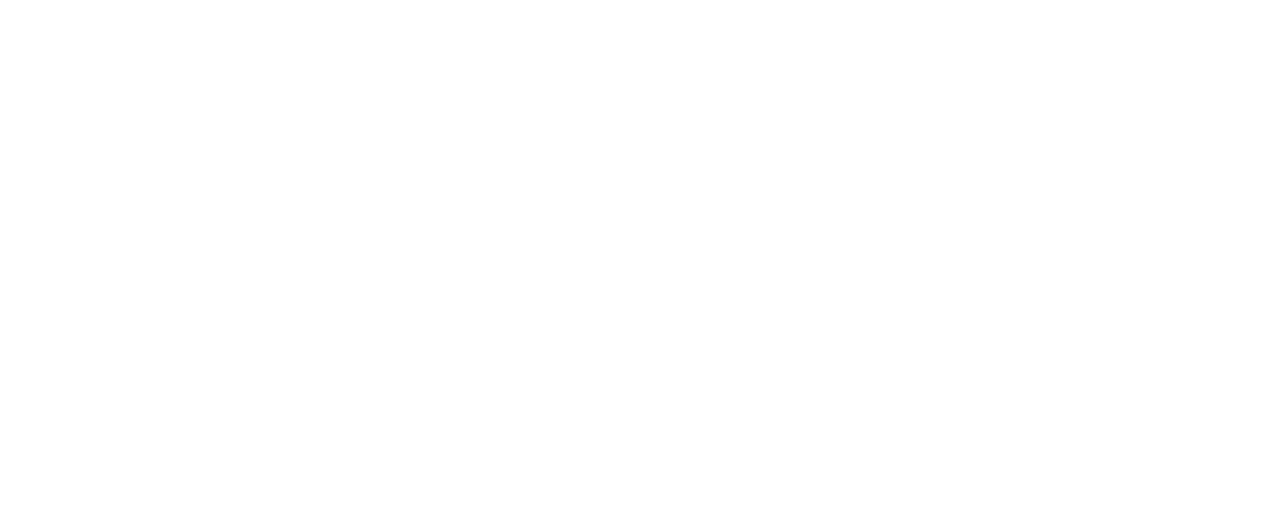
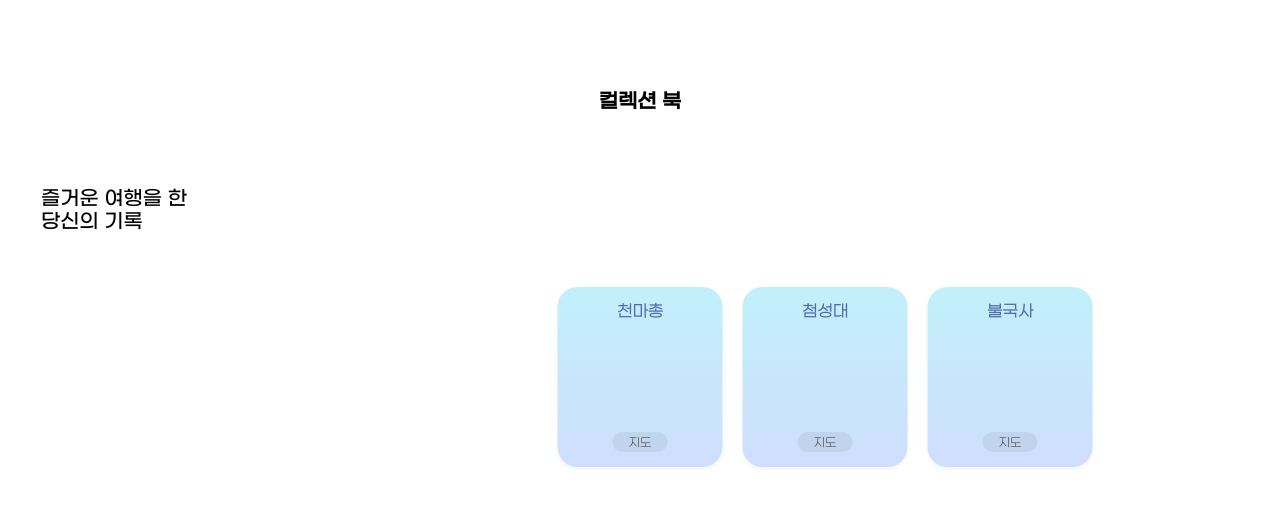
Before and after one commit to MoDaLaa/FE, a React (Vite) app: page /collection in a window 1280 px wide. Before the commit this address had no page. Shown: the top 506 px of the page. Built offline with nearby package versions, Linux system fonts and the light colour scheme.

Commit message:
컬렉션북 UI 뼈대 1차 완성 및 라우팅 컴포넌트 추가

```diff
--- /dev/null
+++ b/src/CollectionBook/Collection.tsx
@@ -0,0 +1,24 @@
+import Carousel from './components/Carousel';
+import * as Styled from './css/collection.styled';
+
+export default function CollectionBook() {
+  return (
+    <>
+      <div
+        className="collection-container"
+        style={{
+          width: '100%',
+          height: '100%',
+          paddingTop: '70px',
+        }}
+      >
+        <Styled.Title>컬렉션 북</Styled.Title>
+        <Styled.Description>
+          즐거운 여행을 한<br />
+          당신의 기록
+        </Styled.Description>
+        <Carousel />
+      </div>
+    </>
+  );
+}
--- /dev/null
+++ b/src/CollectionBook/components/Carousel.tsx
@@ -0,0 +1,59 @@
+import { useEffect, useRef } from 'react';
+import * as Styled from '../css/carousel.styled';
+import Swiper from 'swiper';
+
+export default function Carousel() {
+  const containerRef = useRef(null);
+
+  useEffect(() => {
+    if (containerRef.current) {
+      new Swiper(containerRef.current, {
+        effect: 'coverflow',
+        grabCursor: true,
+        centeredSlides: true,
+        slidesPerView: 'auto',
+        spaceBetween: 20,
+        coverflowEffect: {
+          rotate: 0,
+          stretch: 0,
+          depth: 100,
+          modifier: 1,
+          slideShadows: true,
+        },
+        pagination: {
+          el: '.swiper-pagination',
+          dynamicBullets: true,
+        },
+      });
+    }
+  }, []);
+
+  return (
+    <>
+      {/* <!-- Slider main container --> */}
+      <Styled.CarouselContainer className="swiper-container" ref={containerRef}>
+        <div className="swiper-wrapper">
+          <CarouselSlide name="천마총" />
+          <CarouselSlide name="첨성대" />
+          <CarouselSlide name="불국사" />
+        </div>
+        <div className="swiper-pagination"></div>
+      </Styled.CarouselContainer>
+    </>
+  );
+}
+
+interface SlideDataProps {
+  name: string;
+  backgroundImg?: string;
+}
+function CarouselSlide({ name }: SlideDataProps) {
+  return (
+    <>
+      <Styled.CarouselSlide className="swiper-slide">
+        <Styled.OneSlideLocationName>{name}</Styled.OneSlideLocationName>
+        <Styled.OneSlideMapDiv>지도</Styled.OneSlideMapDiv>
+      </Styled.CarouselSlide>
+    </>
+  );
+}
--- /dev/null
+++ b/src/CollectionBook/css/carousel.styled.ts
@@ -0,0 +1,59 @@
+import styled from 'styled-components';
+
+export const CarouselContainer = styled.div`
+  width: 100%;
+  /* 기본, 최소, 최대 */
+  height: clamp(200px, 30svh, 40svh);
+  overflow: hidden;
+
+  margin-top: 54px;
+`;
+
+export const CarouselSlide = styled.div`
+  /* 기본, 최소, 최대 */
+  width: clamp(165px, 20svh, 30svh);
+  height: clamp(165px, 20svh, 30svh);
+  padding-bottom: 15px;
+
+  text-align: center;
+  font-size: 18px;
+
+  border-radius: 20px;
+  background: linear-gradient(180deg, #c1f0fa 0%, #cfdefd 100%);
+  box-shadow: 0px 2px 4px 0px rgba(0, 0, 0, 0.05);
+
+  display: flex;
+  flex-direction: column;
+  justify-content: space-between;
+  align-items: center;
+  flex-shrink: 0;
+`;
+
+export const OneSlideLocationName = styled.p`
+  color: #4e6caa;
+  font-family: var(--Gmarket-Sans-Light);
+  font-size: 16px;
+  font-style: normal;
+  font-weight: 700;
+  line-height: normal;
+`;
+
+export const OneSlideMapDiv = styled.div`
+  width: 55px;
+  height: 20px;
+  border-radius: 20px;
+  background: rgba(0, 0, 0, 0.06);
+
+  /* 내부 텍스트 설정 */
+  color: #1c1c1c;
+  font-family: var(--Gmarket-Sans-Light);
+  font-size: 12px;
+  font-style: normal;
+  font-weight: 500;
+  line-height: normal;
+
+  /* flex 설정 */
+  display: flex;
+  justify-content: center;
+  align-items: center;
+`;
--- /dev/null
+++ b/src/CollectionBook/css/collection.styled.ts
@@ -0,0 +1,18 @@
+import styled from 'styled-components';
+
+export const Title = styled.p`
+  font-family: var(--Gmarket-Sans-Medium);
+  font-size: 20px;
+  font-weight: 700;
+  line-height: 23px;
+  text-align: center;
+`;
+
+export const Description = styled.p`
+  font-family: var(--Gmarket-Sans-Medium);
+  font-size: 20px;
+  font-weight: 500;
+  line-height: 23px;
+  text-align: left;
+  padding: 54px 0 0 41px;
+`;
--- a/src/Router.tsx
+++ b/src/Router.tsx
@@ -1,6 +1,7 @@
 import { Route, Routes } from 'react-router-dom';
 import App from './App';
 import Login from './Login/Login';
+import CollectionBook from './CollectionBook/Collection';
 
 export default function Router() {
   return (
@@ -8,6 +9,7 @@
       <Routes>
         <Route path="/" element={<App />}></Route>
         <Route path="/login" element={<Login />}></Route>
+        <Route path="/collection" element={<CollectionBook />}></Route>
       </Routes>
     </>
   );
```
